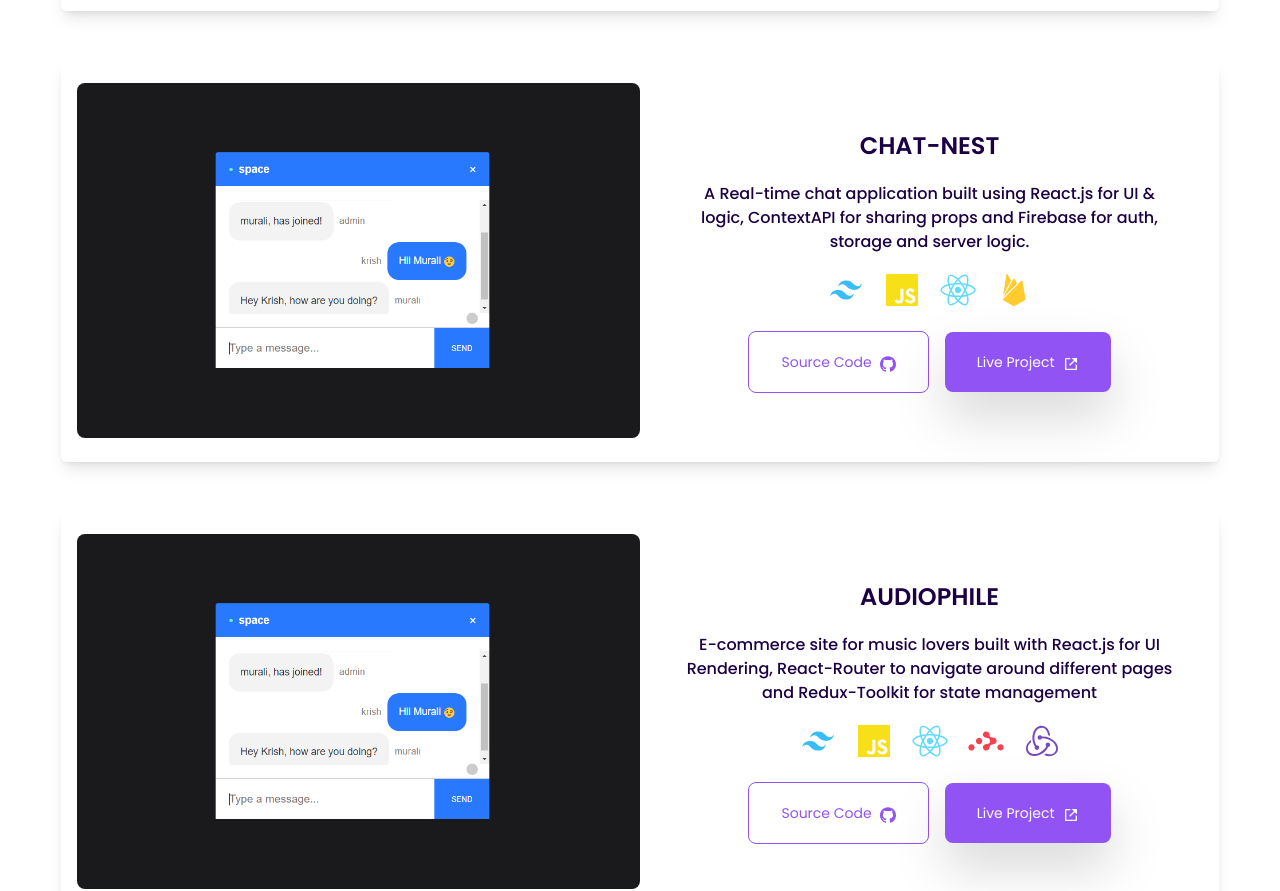
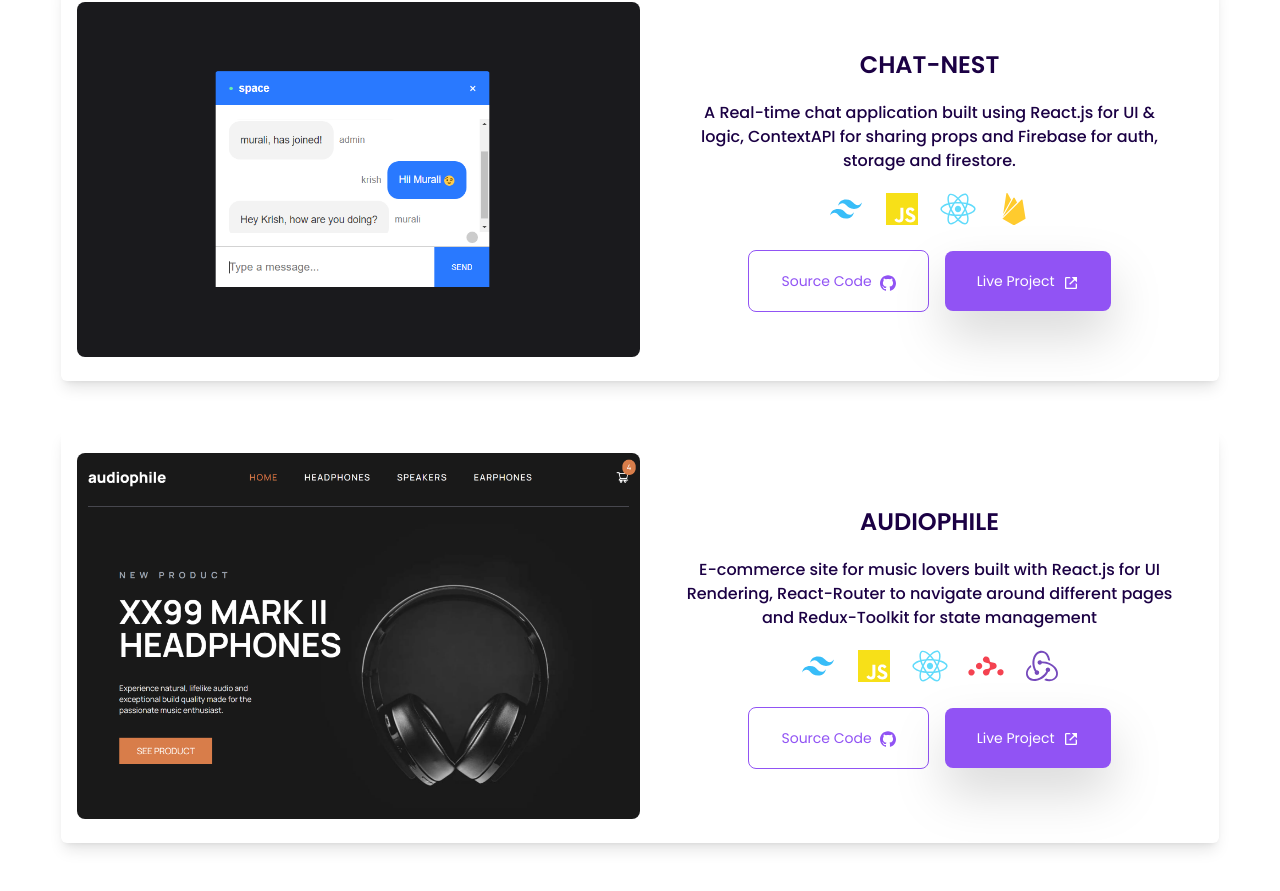
Before and after one commit to krish-98/muralikrishnan-portfolio, a React (Create React App) app: page / in a window 1280 px wide. Shown: the part 2702-3593 px from the top of the page. Built offline with nearby package versions, Linux system fonts and the light colour scheme.

Commit message:
changed the portfolio cover images

```diff
--- a/src/components/Portfolio.jsx
+++ b/src/components/Portfolio.jsx
@@ -1,6 +1,7 @@
 import React from "react"
 import Chat from "../assets/chat.jpg"
 import City from "../assets/city.png"
+import Audiophile from "../assets/audiophile.png"
 import { BiLinkExternal } from "react-icons/bi"
 import { FaReact } from "react-icons/fa"
 import {
@@ -91,7 +92,7 @@ const Portfolio = () => {
           <p className="text-[.9rem] md:text-base font-medium md:w-[90%] md:mx-auto md:text-center">
             A Real-time chat application built using React.js for UI & logic,
             ContextAPI for sharing props and Firebase for auth, storage and
-            server logic.
+            firestore.
           </p>
 
           {/* Tech stack */}
@@ -136,7 +137,11 @@ const Portfolio = () => {
       {/* Project - 3 */}
       <div className="flex flex-col gap-4 my-12 p-4 shadow-lg rounded-md md:py-6 lg:flex-row hover:scale-105 transition-all duration-500 ease-in-out">
         {/* Project sceernshot */}
-        <img className="rounded-lg lg:w-[50%]" src={Chat} alt="project cover" />
+        <img
+          className="rounded-lg lg:w-[50%]"
+          src={Audiophile}
+          alt="project cover"
+        />
 
         {/* Project desc */}
         <div className="flex flex-col gap-3 md:gap-5 md:items-center lg:self-center">
```
Also changed, not shown: src/components/Contact.jsx (+0 -18 lines), src/assets/audiophile.png (added), src/assets/city.png.
